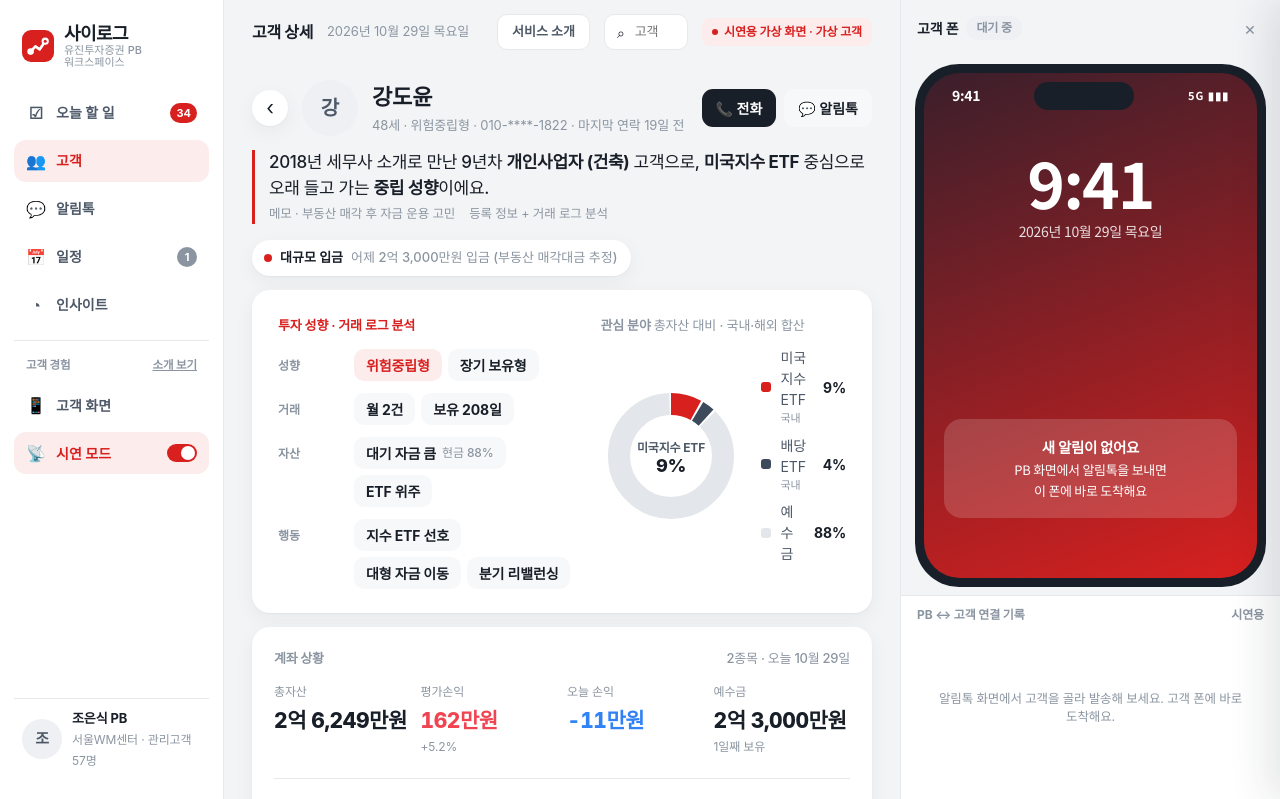
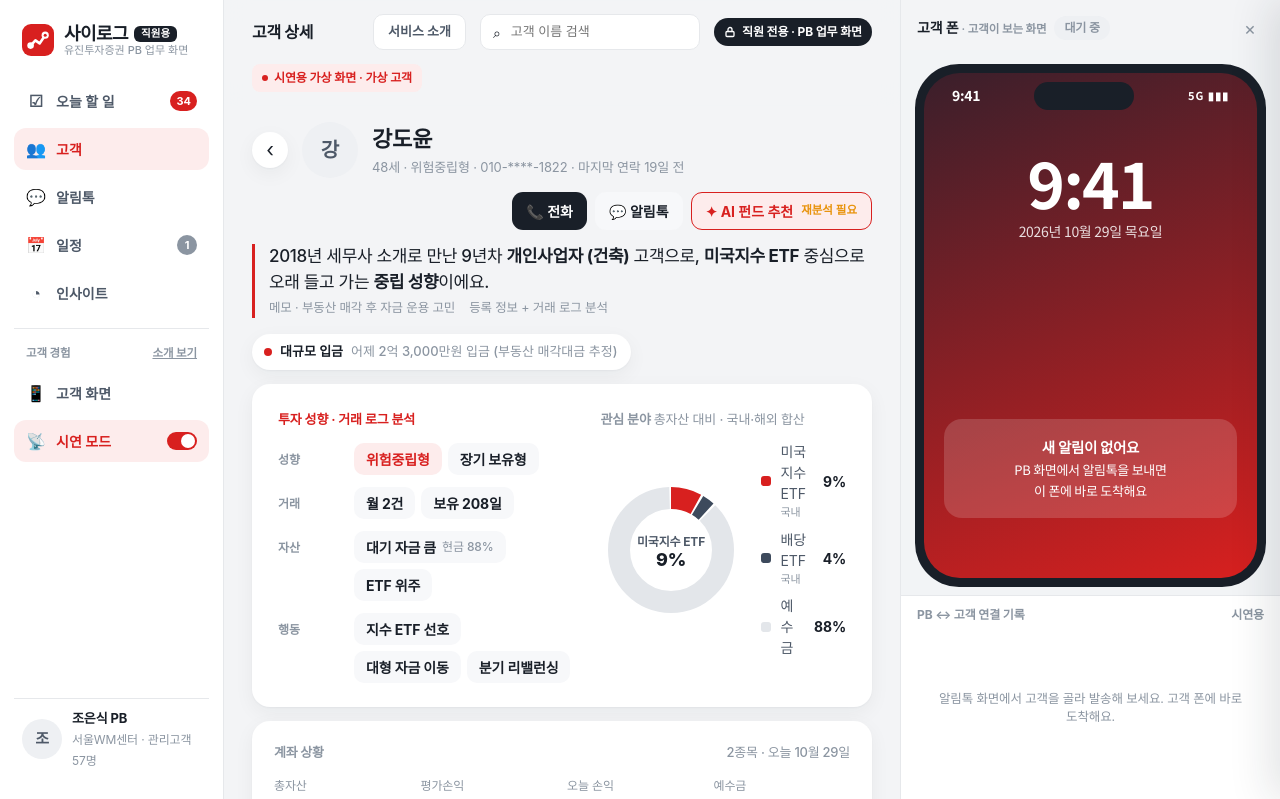
Before and after one commit to eugene23-code/-, a plain HTML site: page index.html in a window 1280 px wide. Both pictures are taken after a click on the element "강도윤". Shown: the top 799 px of the page. Drawn offline with Linux system fonts and the light colour scheme; a web font is replaced by a local one.

Commit message:
워크스페이스 직원 전용 표시 (로고 '직원용' · 상단 '직원 전용 · PB 업무 화면' · 고객 폰 '고객이 보는 화면')

```diff
--- a/fund.js
+++ b/fund.js
@@ -170,6 +170,10 @@ window.SAILOG_FUND = (() => {
   .fd-bar { width: 84px; height: 5px; border-radius: 3px; background: var(--surface2); overflow: hidden; }
   .fd-bar i { display: block; height: 100%; background: var(--brand); border-radius: 3px; }
   .fd-note { font-size: 11.5px; color: var(--fg3); line-height: 1.5; margin-top: 12px; }
+  .fd-top-btn { color: var(--brand); border: 1px solid var(--brand); background: var(--brand-tint); font-weight: 700; }
+  .fd-top-btn.new { background: var(--brand); color: #fff; }
+  .fd-top-btn small { font-size: 11.5px; font-weight: 600; opacity: .75; margin-left: 2px; }
+  .fd-top-btn small.warn { color: var(--amber); opacity: 1; }
   @keyframes fd-in { to { opacity: 1; transform: none; } }
 
   .fd-ov { position: fixed; inset: 0; z-index: 200; background: rgba(15, 15, 20, .45); backdrop-filter: blur(4px); display: grid; place-items: center; padding: 16px; animation: fd-fade .2s ease; }
@@ -315,9 +319,19 @@ window.SAILOG_FUND = (() => {
       <p class="fd-note">시연용 가상 펀드·가상 수익률입니다. 투자성향과 계좌 데이터로 고른 PB 참고 자료이며 특정 상품의 매수를 권유하는 내용이 아닙니다. 펀드 안내는 카카오 메시지로 필수 고지와 함께 보내요. 실제 가입 전에는 적합성 확인과 투자설명서 설명 절차를 거칩니다.</p></div>`;
   }
 
+  /* 상세 헤더(전화 · 알림톡 옆) 버튼: 분석 전이면 바로 분석, 분석 기록이 있으면 아래 결과 카드로 이동 */
+  function topBtn(c) {
+    ensureCSS(); seed(c);
+    const rec = loadRec(c.id); const L = rec && rec.latest;
+    if (!L) return `<button class="btn fd-top-btn new" type="button" id="fd-top-${c.id}" data-fd-run="${c.id}" title="이 고객에게 맞는 공모펀드 상위 5개를 찾아요">✦ AI 펀드 추천</button>`;
+    const d = daysSince(L.at); const stale = L.risk !== c.risk || d > 30;
+    return `<button class="btn fd-top-btn" type="button" id="fd-top-${c.id}" data-fd-go="${c.id}" title="${fmtMD(L.at)} 분석 결과 보기">✦ AI 펀드 추천 <small class="${stale ? 'warn' : ''}">${stale ? '재분석 필요' : d <= 0 ? '오늘' : d + '일 전'}</small></button>`;
+  }
+
   function rerender(id) {
     const c = SAILOG.byId(id); const el = document.getElementById('fd-block-' + id); if (!c || !el) return;
     el.outerHTML = html(c);
+    const top = document.getElementById('fd-top-' + id); if (top) top.outerHTML = topBtn(c);
   }
 
   /* 분석중 팝업: 단계별 진행 후 결과 저장·표시 */
@@ -355,8 +369,9 @@ window.SAILOG_FUND = (() => {
 
   document.addEventListener('click', (e) => {
     const r = e.target.closest('[data-fd-run]'); if (r) { run(Number(r.dataset.fdRun)); return; }
+    const g = e.target.closest('[data-fd-go]'); if (g) { const el = document.getElementById('fd-block-' + g.dataset.fdGo); if (el) el.scrollIntoView({ behavior: 'smooth', block: 'start' }); return; }
     const s = e.target.closest('[data-fd-send]'); if (s) openSend(Number(s.dataset.fdCust), s.dataset.fdSend);
   });
 
-  return { html, run, analyze, rerender, openSend, sentLog, FUNDS, GRADE, byId, latest: (id) => { const r = loadRec(id); return r && r.latest; } };
+  return { html, topBtn, run, analyze, rerender, openSend, sentLog, FUNDS, GRADE, byId, latest: (id) => { const r = loadRec(id); return r && r.latest; } };
 })();
--- a/index.html
+++ b/index.html
@@ -3,7 +3,7 @@
 <head>
 <meta charset="utf-8">
 <meta name="viewport" content="width=device-width, initial-scale=1">
-<title>사이로그 PB</title>
+<title>사이로그 PB · 직원 전용</title>
 <link rel="icon" type="image/svg+xml" href="logo.svg">
 <link rel="stylesheet" href="fonts.css"> <!-- Pretendard: 프로젝트 내 글꼴 파일 (fonts/) -->
 <link rel="stylesheet" href="styles.css">
@@ -18,6 +18,14 @@
 .logo-mark { width: 32px; height: 32px; flex: none; display: block; }   /* logo.svg: PB·고객 사이를 잇는 로그 */
 .logo-text { font-weight: 800; font-size: 18px; letter-spacing: -0.03em; line-height: 1.1; }
 .logo-text small { display: block; font-size: 11px; font-weight: 500; color: var(--fg3); letter-spacing: 0; }
+/* 직원 전용 표시: 고객이 보는 화면(알림톡·고객 폰)과 구분 */
+.staff-tag { display: inline-block; vertical-align: 3px; margin-left: 6px; padding: 2px 7px; border-radius: 6px; background: var(--fg); color: var(--surface); font-size: 10.5px; font-weight: 700; letter-spacing: 0; }
+.staff-badge { display: inline-flex; align-items: center; gap: 6px; height: 28px; padding: 0 10px; border-radius: 99px; background: var(--fg); color: var(--surface); font-size: 12px; font-weight: 700; white-space: nowrap; }
+.staff-badge svg { flex: none; }
+/* 시연 모드(고객 폰 패널 380px)로 본문이 좁아지면: 날짜 숨김 + 상단 바 줄바꿈 허용 */
+.topbar { flex-wrap: wrap; row-gap: 8px; }
+.topbar .search { flex: 0 1 220px; min-width: 150px; }
+@media (max-width: 1500px) { body.live .topbar .date { display: none; } }
 .nav-item {
   display: flex; align-items: center; gap: 10px; height: 42px; padding: 0 12px; border-radius: 12px;
   font-weight: 600; font-size: 14px; color: var(--fg2); width: 100%; text-align: left;
@@ -261,6 +269,7 @@ td.r, th.r { text-align: right; }
 .dt-head .d-name { font-size: 22px; }
 .dt-head .d-meta { font-size: 13px; margin-top: 2px; }
 .dt-head .acts { margin-left: auto; display: flex; gap: 8px; }
+.dt-head > div:not(.acts):not(.avatar) { flex: 1 1 0; min-width: 220px; }
 .dt-intro { margin: -4px 0 16px; padding-left: 14px; border-left: 3px solid var(--brand); }
 .dt-intro p { font-size: 17px; font-weight: 500; line-height: 1.5; letter-spacing: -.02em; color: var(--fg); text-wrap: pretty; }
 .dt-intro p b { font-weight: 700; }
@@ -532,7 +541,7 @@ td.r, th.r { text-align: right; }
 <body>
 <div class="app">
   <nav class="nav">
-    <div class="logo"><img class="logo-mark" src="logo.svg" alt=""><div class="logo-text">사이로그<small>유진투자증권 PB 워크스페이스</small></div></div>
+    <div class="logo"><img class="logo-mark" src="logo.svg" alt=""><div class="logo-text">사이로그<span class="staff-tag">직원용</span><small>유진투자증권 PB 업무 화면</small></div></div>
     <button class="nav-item active" data-view="todo"><span class="ico">☑</span>오늘 할 일<span class="badge" id="badge-todo">0</span></button>
     <button class="nav-item" data-view="customers"><span class="ico">👥</span>고객</button>
     <button class="nav-item" data-view="send"><span class="ico">💬</span>알림톡</button>
@@ -550,6 +559,7 @@ td.r, th.r { text-align: right; }
       <span class="spacer"></span>
       <button type="button" class="top-tab" id="tab-intro" data-intro>서비스 소개</button>
       <label class="search"><span>⌕</span><input id="q" type="search" placeholder="고객 이름 검색" autocomplete="off"></label>
+      <span class="staff-badge" title="이 화면은 PB(직원)만 사용합니다. 고객에게는 알림톡과 고객 폰 화면만 보입니다."><svg width="12" height="12" viewBox="0 0 24 24" fill="none" stroke="currentColor" stroke-width="2.6" stroke-linecap="round" stroke-linejoin="round" aria-hidden="true"><rect x="4" y="11" width="16" height="10" rx="2"/><path d="M8 11V7a4 4 0 0 1 8 0v4"/></svg>직원 전용 · PB 업무 화면</span>
       <span class="demo-badge">시연용 가상 화면 · 가상 고객</span>
     </header>
 
@@ -898,7 +908,7 @@ td.r, th.r { text-align: right; }
 
     $('#dt-head').innerHTML = `<button class="back" id="dt-back" aria-label="뒤로">‹</button><div class="avatar lg">${c.initial}</div>
       <div><div class="d-name">${esc(c.name)}</div><div class="d-meta">${c.age}세 · ${c.risk} · ${c.phone} · 마지막 연락 ${sinceLabel(c.last)}</div></div>
-      <div class="acts"><button class="btn dark" id="dt-call">📞 전화</button><button class="btn" id="dt-send" ${sendable ? '' : 'disabled style="opacity:.5"'}>💬 알림톡</button></div>`;
+      <div class="acts"><button class="btn dark" id="dt-call">📞 전화</button><button class="btn" id="dt-send" ${sendable ? '' : 'disabled style="opacity:.5"'}>💬 알림톡</button>${window.SAILOG_FUND && SAILOG_FUND.topBtn ? SAILOG_FUND.topBtn(c) : ''}</div>`;
     $('#dt-back').onclick = () => show(state.prev || 'customers');
     $('#dt-call').onclick = () => startCall(id);
     if (sendable) $('#dt-send').onclick = () => openSendModal(id);
--- a/live.js
+++ b/live.js
@@ -67,7 +67,7 @@ window.SAILOG_LIVE = (() => {
 
   function build() {
     document.body.insertAdjacentHTML('beforeend', `<aside class="lv" id="lv" hidden aria-label="고객 폰 (시연용 가상)">
-      <div class="lv-head"><b>고객 폰</b><span class="lv-who" id="lv-who">대기 중</span><button type="button" class="lv-x" id="lv-x" aria-label="시연 모드 끄기">×</button></div>
+      <div class="lv-head"><b>고객 폰 <small style="font-weight:600;color:var(--fg3);font-size:11.5px">· 고객이 보는 화면</small></b><span class="lv-who" id="lv-who">대기 중</span><button type="button" class="lv-x" id="lv-x" aria-label="시연 모드 끄기">×</button></div>
       <iframe class="lv-frame" title="고객 폰 (시연용 가상)"></iframe>
       <div class="lv-log"><div class="lv-log-h"><span>PB ↔ 고객 연결 기록</span><span>시연용</span></div>
         <ol id="lv-log"><li class="empty">알림톡 화면에서 고객을 골라 발송해 보세요. 고객 폰에 바로 도착해요.</li></ol></div>
```
